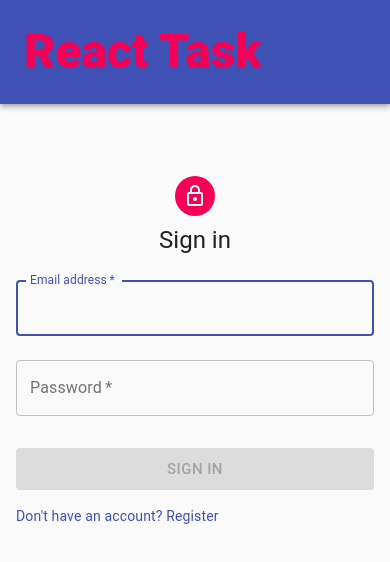
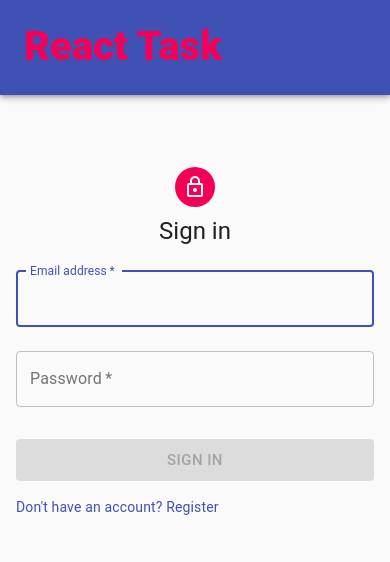
Before and after one commit to riteshishere/react_task, a React (Create React App) app: page /auth/login in a window 390 px wide. Shown: the top 562 px of the page. Built offline with nearby package versions, Linux system fonts and the light colour scheme.

Commit message:
Bug fix and optimization (#14)
* Made responsive header

* exported default arrow function after defining it

* exported default arrow function after defining it

```diff
--- a/src/components/Header/index.js
+++ b/src/components/Header/index.js
@@ -4,7 +4,7 @@ import { useSelector, useDispatch } from 'react-redux'
 import { makeStyles } from "@material-ui/core/styles"
 import AppBar from "@material-ui/core/AppBar"
 import Container from "@material-ui/core/Container"
-import Toolbar from "@material-ui/core/Toolbar"
+import Box from '@material-ui/core/Box'
 import Button from "@material-ui/core/Button"
 import Link from "@material-ui/core/Link"
 import Typography from "@material-ui/core/Typography"
@@ -27,13 +27,34 @@ const useStyles = makeStyles((theme) => ({
     },
     max: {
         maxWidth: "1280px",
-    },
-    title: {
-        fontWeight: 900,
+        [theme.breakpoints.down('sm')]: {
+            padding: "0 0",
+        },
+        [theme.breakpoints.up('sm')]: {
+            padding: "0 24px",
+        },
+        [theme.breakpoints.up('md')]: {
+            padding: "0 48px",
+        },
     },
     bold: {
         fontWeight: 800,
     },
+    brandFont: {
+        fontWeight: 900,
+        [theme.breakpoints.down('sm')]: {
+            fontSize: "2.5rem",
+        },
+        [theme.breakpoints.up('sm')]: {
+            fontSize: "2rem",
+        },
+        [theme.breakpoints.up('md')]: {
+            fontSize: "2.5rem",
+        },
+        [theme.breakpoints.up('lg')]: {
+            fontSize: "3rem",
+        },
+    }
 }));
 
 const Header = ({ location, history }) => {
@@ -44,8 +65,8 @@ const Header = ({ location, history }) => {
         console.log("location is", location)
         console.log("history is", history)
         if (!user) {
-            if(location.pathname === "/auth/register") history.push("/auth/register")
-            else if(location.pathname === "/auth/change-password") history.push("/auth/change-password")
+            if (location.pathname === "/auth/register") history.push("/auth/register")
+            else if (location.pathname === "/auth/change-password") history.push("/auth/change-password")
             else history.push("/auth/login")
         }
     }, [user, history])
@@ -56,7 +77,7 @@ const Header = ({ location, history }) => {
 
     return (
         <AppBar position="static" className={classes.block}>
-            <Toolbar className={classes.padding}>
+            <Box display="flex" flexDirection="row" alignItems="center" padding="24px" >
                 <Container
                     disableGutters={true}
                     className={`${classes.max} ${classes.flex} ${classes.spaceBetween}`}
@@ -66,7 +87,7 @@ const Header = ({ location, history }) => {
                         color="secondary"
                         underline="none"
                     >
-                        <Typography color="inherit" variant="h3" className={classes.title}>
+                        <Typography color="inherit" variant="h3" className={classes.brandFont}>
                             React Task
                         </Typography>
                     </Link>
@@ -74,7 +95,7 @@ const Header = ({ location, history }) => {
                         <Button color="secondary" variant="contained" onClick={logoutHandler} className={classes.bold}>Logout</Button>
                     }
                 </Container>
-            </Toolbar>
+            </Box>
         </AppBar>
     )
 
--- a/src/components/commonComponents/Alert.js
+++ b/src/components/commonComponents/Alert.js
@@ -8,7 +8,7 @@ const useStyles = makeStyles(() => ({
     },
 }))
 
-export default function DescriptionAlerts(props) {
+const DescriptionAlerts = (props) => {
     const classes = useStyles()
 
     return (
@@ -18,3 +18,5 @@ export default function DescriptionAlerts(props) {
         </Alert>
     );
 }
+
+export default DescriptionAlerts
```
